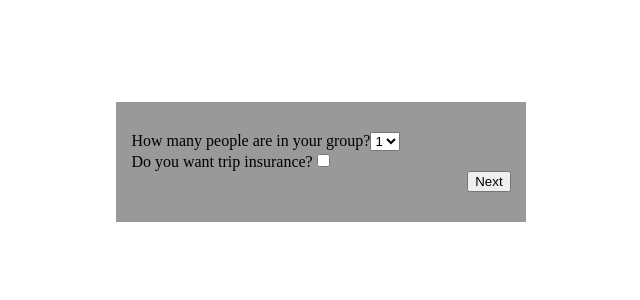
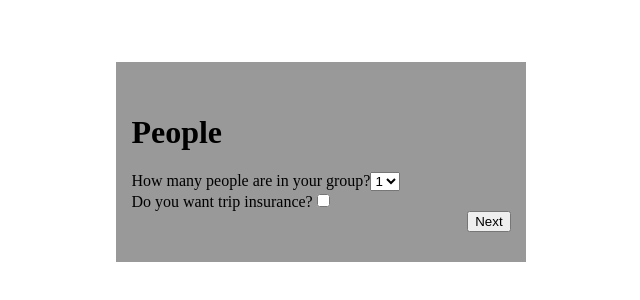
Before and after one commit to HofmaDresu/everest-cost-calculator, a React (Create React App) app: page / in a window 1280 px wide. Shown: the part 246-546 px from the top of the page, without its empty margins (319-959 px from the left). Built offline with nearby package versions, Linux system fonts and the light colour scheme.

Commit message:
Add title

```diff
--- a/src/People.jsx
+++ b/src/People.jsx
@@ -27,6 +27,7 @@ export default class PeopleComponent extends Component {
     render() {
         return (
             <div className="component">
+                <h1>People</h1>
                 <NumberPicker selectedNumber={this.state.numberOfPeople} numberRange={peopleCountRange} labelText={peopleCountLabelText} onChangeAction={this.handlePersonCountChange} />
                 <CheckboxPicker isSelected={this.state.hasInsurance} labelText={insuranceLabelText} onChangeAction={this.handleInsuranceChange} />
                 <NavButtons isFirst={true} onForwardAction={() => this.props.saveAction(this.state)} />
```
